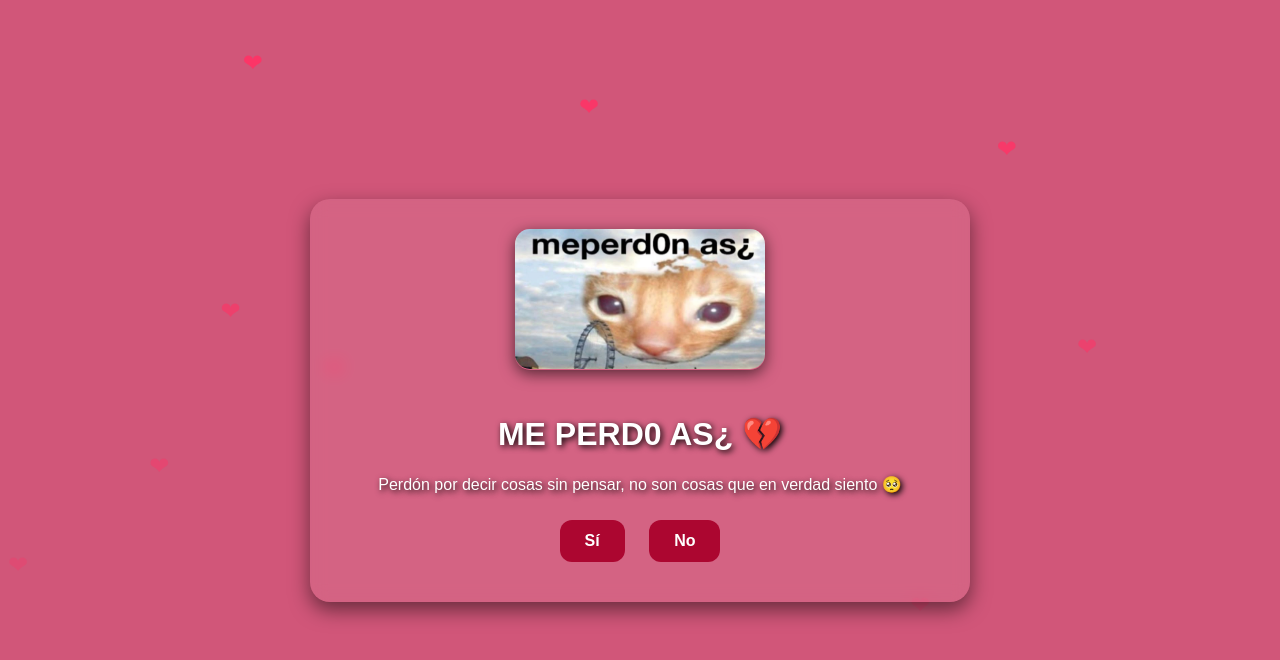
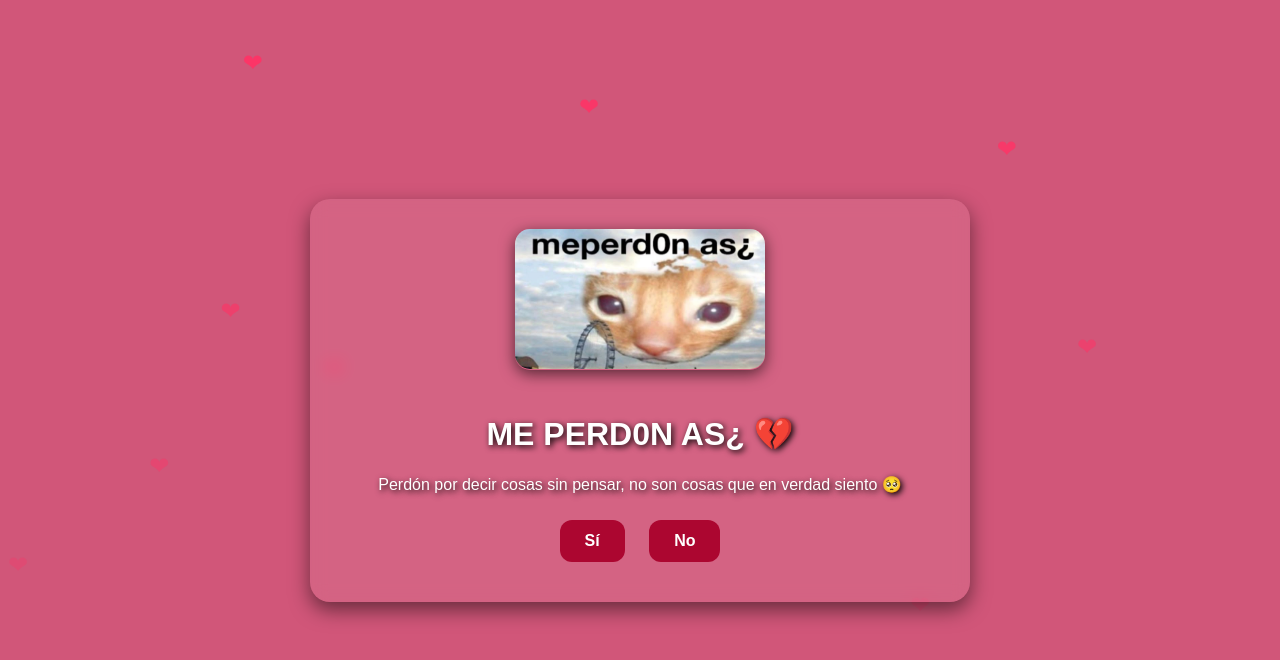
Before and after one commit to philipp717/peldonRomma, a plain HTML site: page index.html in a window 1280 px wide. Drawn offline with Linux system fonts and the light colour scheme.

Commit message:
Update index.html

```diff
--- a/index.html
+++ b/index.html
@@ -112,7 +112,7 @@
 
   <div class="container active" id="pantalla1">
     <img src="img/meper.jpg" class="gif-img" alt="gif" />
-    <h1> ME PERD0 AS¿ 💔</h1>
+    <h1> ME PERD0N AS¿ 💔</h1>
     <p>Perdón por decir cosas sin pensar, no son cosas que en verdad siento 🥺</p>
     <div class="btn">
       <a href="#" onclick="mostrar('pantalla3')">Sí</a>
```
